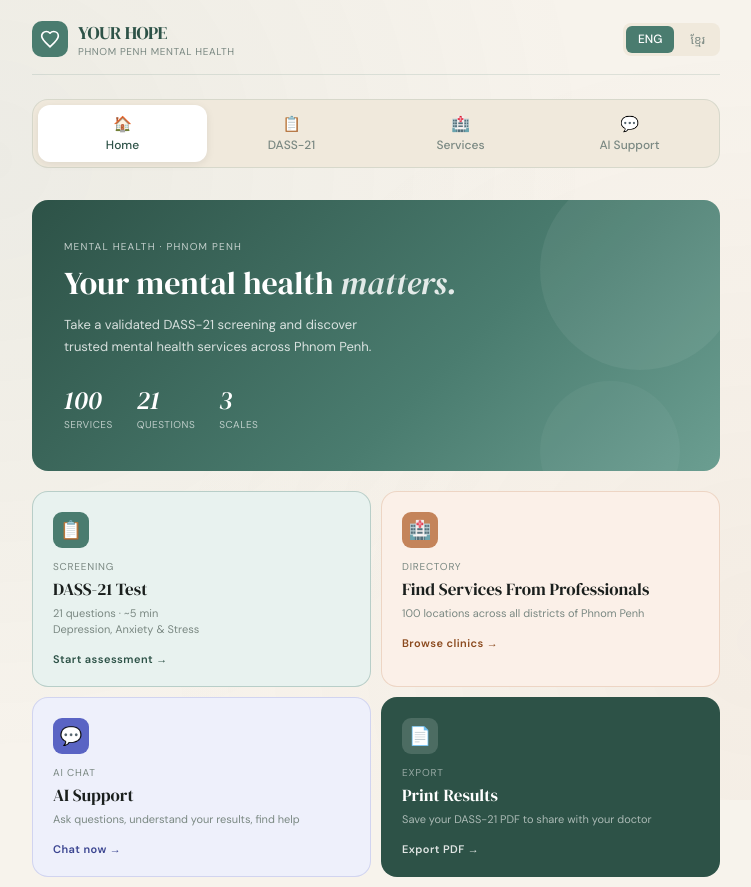
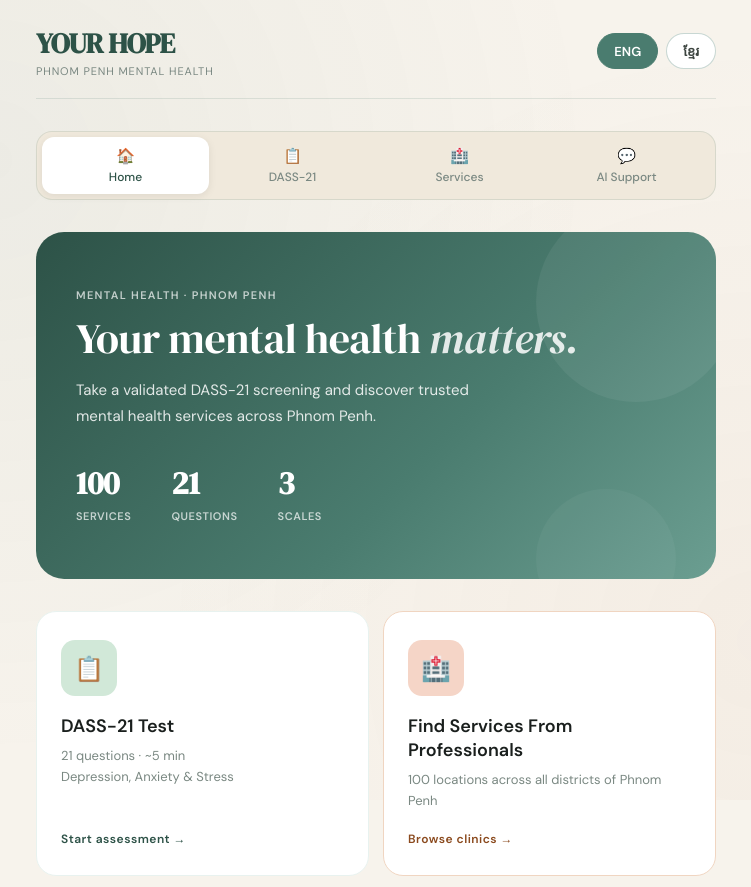
Before and after one commit to seyyseyyz/YOUR-HOPE-APP, a plain HTML site: page index.html in a window 1280 px wide. Shown: the top 887 px of the page, without its empty margins (264-1015 px from the left). Drawn offline with Linux system fonts and the light colour scheme.

Commit message:
i change the style

```diff
--- a/style.css
+++ b/style.css
@@ -57,33 +57,32 @@ body::before {
 
 .app {
   max-width: 720px; margin: 0 auto;
-  padding: 0 1rem 5rem;
+  padding: 0 1.25rem 5rem;
   position: relative; z-index: 1;
 }
 
 /* ── TOP BAR ── */
 .topbar {
   display: flex; justify-content: space-between; align-items: center;
-  padding: 1.25rem 0 1rem;
+  padding: 1.5rem 0 1.25rem;
   border-bottom: 1px solid var(--border);
-  margin-bottom: 1.5rem;
+  margin-bottom: 2rem;
 }
 .brand { display: flex; align-items: center; gap: 10px; }
 .brand-icon {
-  width: 36px; height: 36px; background: var(--sage); border-radius: 10px;
-  display: flex; align-items: center; justify-content: center;
+  display: none;
 }
 .brand-icon svg { width: 20px; height: 20px; }
-.brand-name    { font-family: var(--serif); font-size: 18px; color: var(--sage-deep); letter-spacing: -0.3px; }
-.brand-tagline { font-size: 10px; color: var(--muted); letter-spacing: 0.06em; text-transform: uppercase; }
+.brand-name    { font-family: var(--serif); font-size: 28px; color: var(--sage-deep); letter-spacing: -0.5px; font-weight: 700; }
+.brand-tagline { font-size: 11px; color: var(--muted); letter-spacing: 0.08em; text-transform: uppercase; margin-top: 2px; }
 
-.lang-toggle { display: flex; gap: 4px; background: var(--warm); border-radius: 8px; padding: 3px; }
+.lang-toggle { display: flex; gap: 8px; background: transparent; border-radius: 30px; padding: 0; }
 .lang-btn {
-  padding: 5px 12px; border: none; border-radius: 6px;
-  font-family: var(--sans); font-size: 12px; font-weight: 500;
-  cursor: pointer; transition: all 0.2s; color: var(--muted); background: transparent;
+  padding: 8px 16px; border: 1.5px solid var(--border-strong); border-radius: 25px;
+  font-family: var(--sans); font-size: 13px; font-weight: 600;
+  cursor: pointer; transition: all 0.2s; color: var(--ink-soft); background: #fff;
 }
-.lang-btn.active { background: var(--sage); color: #fff; }
+.lang-btn.active { background: var(--sage); color: #fff; border-color: var(--sage); }
 
 /* ── BOTTOM NAV ── */
 .nav {
@@ -114,7 +113,7 @@ body::before {
    ══════════════════════════════════════════ */
 .hero-banner {
   background: linear-gradient(135deg, var(--sage-deep) 0%, var(--sage) 60%, var(--sage-light) 100%);
-  border-radius: var(--radius); padding: 2.5rem 2rem; margin-bottom: 1.25rem;
+  border-radius: 28px; padding: 3.5rem 2.5rem; margin-bottom: 2rem;
   position: relative; overflow: hidden; color: #fff;
 }
 .hero-banner::before {
@@ -127,57 +126,59 @@ body::before {
   width: 140px; height: 140px;
   background: rgba(255,255,255,0.04); border-radius: 50%;
 }
-.hero-eyebrow { font-size: 10px; letter-spacing: 0.12em; text-transform: uppercase; opacity: 0.7; margin-bottom: 0.75rem; }
-.hero-title   { font-family: var(--serif); font-size: 32px; line-height: 1.15; margin-bottom: 0.75rem; position: relative; z-index: 1; }
+.hero-eyebrow { font-size: 11px; letter-spacing: 0.12em; text-transform: uppercase; opacity: 0.7; margin-bottom: 0.75rem; font-weight: 600; }
+.hero-title   { font-family: var(--serif); font-size: 42px; line-height: 1.15; margin-bottom: 1rem; position: relative; z-index: 1; font-weight: 400; letter-spacing: -0.5px; }
 .hero-title em { font-style: italic; opacity: 0.85; }
-.hero-sub     { font-size: 13px; opacity: 0.8; line-height: 1.7; max-width: 340px; margin-bottom: 1.5rem; }
-.hero-stats   { display: flex; gap: 1.5rem; }
-.hero-stat-num { font-family: var(--serif); font-size: 26px; font-style: italic; }
-.hero-stat-lbl { font-size: 10px; opacity: 0.65; letter-spacing: 0.05em; text-transform: uppercase; }
+.hero-sub     { font-size: 15px; opacity: 0.85; line-height: 1.7; max-width: 420px; margin-bottom: 2rem; }
+.hero-stats   { display: flex; gap: 2.5rem; }
+.hero-stat-num { font-family: var(--serif); font-size: 32px; font-style: normal; font-weight: 700; }
+.hero-stat-lbl { font-size: 11px; opacity: 0.7; letter-spacing: 0.05em; text-transform: uppercase; font-weight: 600; margin-top: 4px; }
 
 .home-grid {
   display: grid; grid-template-columns: 1fr 1fr;
-  gap: 10px; margin-bottom: 1.25rem;
+  gap: 14px; margin-bottom: 1.75rem;
 }
 .home-card {
-  border-radius: var(--radius); padding: 1.25rem; cursor: pointer;
+  border-radius: 20px; padding: 1.75rem 1.5rem; cursor: pointer;
   transition: transform 0.2s, box-shadow 0.2s;
-  border: 1px solid transparent; position: relative; overflow: hidden;
+  border: 1.5px solid transparent; position: relative; overflow: hidden;
+  display: flex; flex-direction: column;
 }
-.home-card:hover { transform: translateY(-2px); box-shadow: var(--shadow-lg); }
-.home-card.green  { background: var(--sage-pale); border-color: var(--border-strong); }
-.home-card.clay   { background: #FBF0E8; border-color: rgba(196,132,90,0.25); }
-.home-card.purple { background: #EEF0FB; border-color: rgba(90,100,196,0.2); }
-.home-card.dark   { background: var(--sage-deep); color: #fff; }
+.home-card:hover { transform: translateY(-3px); box-shadow: var(--shadow-lg); }
+.home-card.green  { background: #fff; border-color: #E8F2EF; }
+.home-card.clay   { background: #fff; border-color: #F0D5C1; }
+.home-card.purple { background: #fff; border-color: #E8E8FB; }
+.home-card.dark   { background: var(--sage-deep); color: #fff; border-color: var(--sage-deep); }
 
 .home-card-icon {
-  width: 36px; height: 36px; border-radius: 9px;
+  width: 56px; height: 56px; border-radius: 14px;
   display: flex; align-items: center; justify-content: center;
-  margin-bottom: 0.75rem; font-size: 18px;
+  margin-bottom: 1.1rem; font-size: 24px;
 }
-.home-card.green  .home-card-icon { background: var(--sage); }
-.home-card.clay   .home-card-icon { background: var(--clay); }
-.home-card.purple .home-card-icon { background: #5A64C4; }
-.home-card.dark   .home-card-icon { background: rgba(255,255,255,0.15); }
+.home-card.green  .home-card-icon { background: #D1E8D8; }
+.home-card.clay   .home-card-icon { background: #F5D5C7; }
+.home-card.purple .home-card-icon { background: #E0DFFA; }
+.home-card.dark   .home-card-icon { background: rgba(255,255,255,0.2); }
 
-.home-card-label { font-size: 10px; text-transform: uppercase; letter-spacing: 0.08em; color: var(--muted); margin-bottom: 4px; }
+.home-card-label { font-size: 10px; text-transform: uppercase; letter-spacing: 0.1em; color: var(--muted); margin-bottom: 6px; display: none; }
 .home-card.dark .home-card-label { color: rgba(255,255,255,0.5); }
-.home-card-title  { font-family: var(--serif); font-size: 17px; margin-bottom: 4px; }
-.home-card-desc   { font-size: 11px; color: var(--muted); line-height: 1.5; margin-bottom: 0.9rem; }
-.home-card.dark .home-card-desc { color: rgba(255,255,255,0.6); }
-.home-card-btn    { font-size: 11px; font-weight: 600; letter-spacing: 0.04em; }
+.home-card-title  { font-family: var(--sans); font-size: 18px; margin-bottom: 8px; font-weight: 700; color: var(--ink); }
+.home-card.dark .home-card-title { color: #fff; }
+.home-card-desc   { font-size: 13px; color: var(--muted); line-height: 1.6; margin-bottom: 1.2rem; flex: 1; }
+.home-card.dark .home-card-desc { color: rgba(255,255,255,0.75); }
+.home-card-btn    { font-size: 12px; font-weight: 600; letter-spacing: 0.04em; }
 .home-card.green  .home-card-btn { color: var(--sage-deep); }
 .home-card.clay   .home-card-btn { color: #8B4A1E; }
 .home-card.purple .home-card-btn { color: #3A4490; }
-.home-card.dark   .home-card-btn { color: rgba(255,255,255,0.85); }
+.home-card.dark   .home-card-btn { color: #fff; }
 
 .disclaimer-box {
-  background: var(--clay-light); border: 1px solid rgba(196,132,90,0.3);
-  border-radius: var(--radius-sm); padding: 0.85rem 1rem;
-  font-size: 11.5px; color: #7A4520; line-height: 1.7;
-  display: flex; gap: 8px; align-items: flex-start;
+  background: #FFF3E8; border: 1px solid #FFD9BA;
+  border-radius: 16px; padding: 1.2rem 1.3rem;
+  font-size: 13px; color: #5A3A1A; line-height: 1.7;
+  display: flex; gap: 12px; align-items: flex-start;
 }
-.disclaimer-box::before { content: '⚠️'; flex-shrink: 0; margin-top: 1px; }
+.disclaimer-box::before { content: '⚠️'; flex-shrink: 0; margin-top: 2px; font-size: 18px; }
 
 /* ── SECTION HEADERS ── */
 .sec-header  { margin-bottom: 1.25rem; }
```
